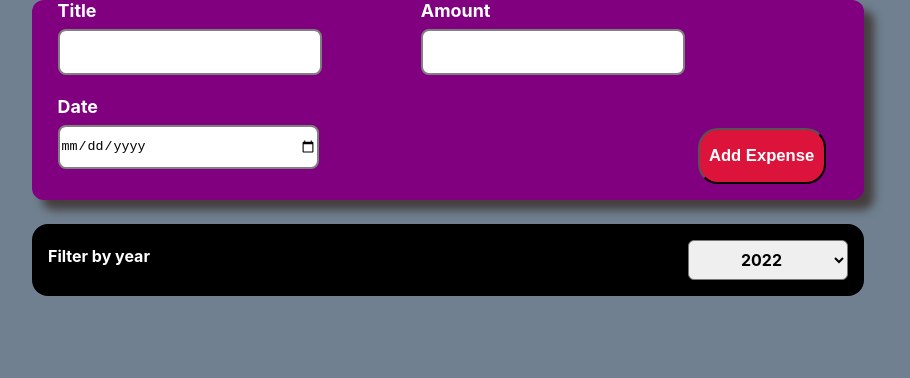
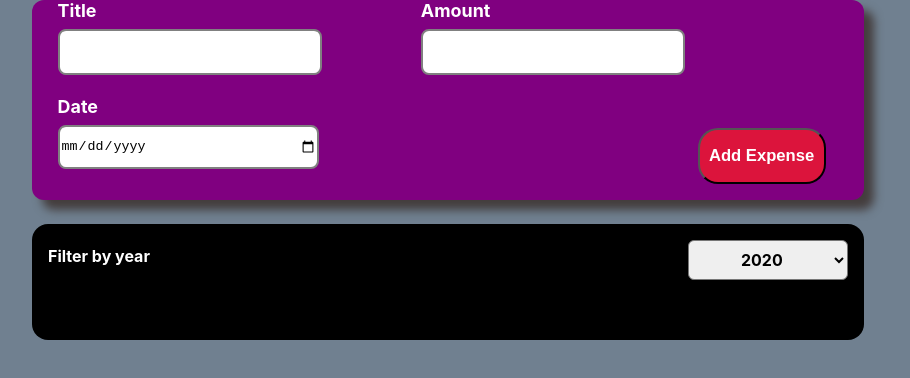
Before and after one commit to PrabeshPP/ReactJS_Learn, a React (Create React App) app: page / in a window 1280 px wide. Shown: the top 378 px of the page, without its empty margins (192-1102 px from the left). Built offline with nearby package versions, Linux system fonts and the light colour scheme.

Commit message:
filtered

```diff
--- a/src/App.css
+++ b/src/App.css
@@ -20,3 +20,7 @@
  align-items: center; */
 
 }
+
+.App-main1 h1{
+  color: white;
+}
--- a/src/App.js
+++ b/src/App.js
@@ -19,14 +19,17 @@ function App() {
      return [ExpenseData,...previousState];
 
    });
-
-
   }
-
   const [filteredYear,setFilteredYear]=useState('2020');
   const filterChangeHandler=(selectedYear)=>{
     setFilteredYear(selectedYear);
   }
+
+  const filteredExpenses=expenses.filter((item)=>{
+    return item.date.getFullYear().toString()==filteredYear;
+  })
+
+
 
   return (
 
@@ -34,8 +37,11 @@ function App() {
 <NewExpense onNewExpense={addExpenseHandler}/>
 
    <div className='App-main1'>
-  <ExpensesFilter/>
-   {expenses.map((item)=>(
+  <ExpensesFilter
+  selected={filteredYear}
+  onChangeFilter={filterChangeHandler}
+  />
+   {filteredExpenses.length==0? <h3>No Expenses</h3>:filteredExpenses.map((item)=>(
 
      <ExpenseItem
      key={item.id}
```
